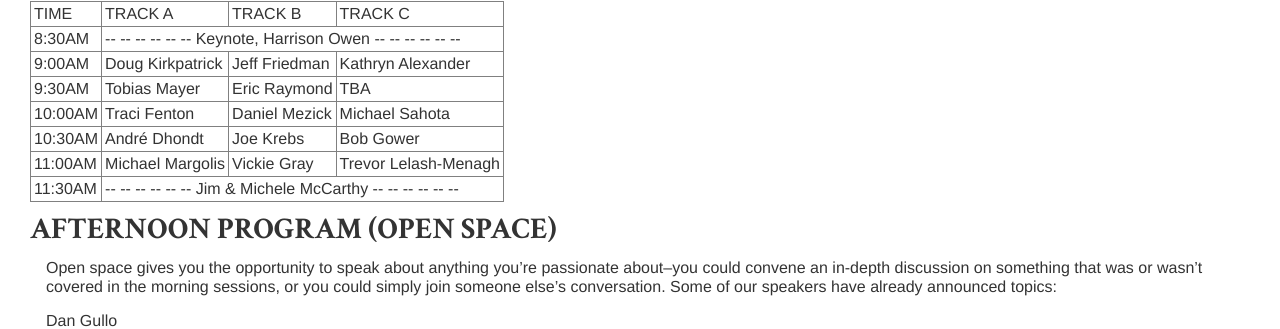
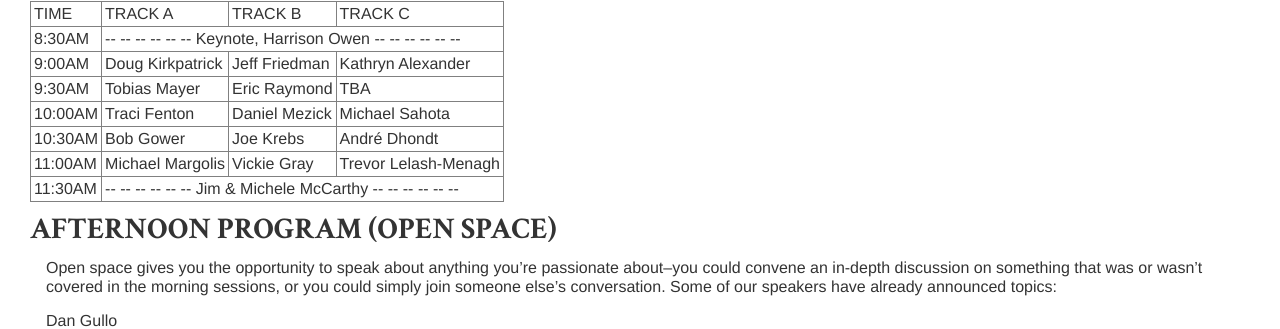
Before and after one commit to TechnicallyPhillyGroups/technicallyphillygroups.github.com, a Jekyll site: the page built from acc_program.md, in a window 1280 px wide. Shown: the part 289-618 px from the top of the page. Built offline with Jekyll 4.4.1, drawn with Linux system fonts in a browser that asks for light colours; nearby versions of some CDN libraries.

```diff
--- a/acc_program.md
+++ b/acc_program.md
@@ -16,7 +16,7 @@ MORNING PROGRAM
 <tr><td>9:00AM</td><td>Doug Kirkpatrick</td><td>Jeff Friedman</td><td>Kathryn Alexander</td></tr>
 <tr><td>9:30AM</td><td>Tobias Mayer</td><td>Eric Raymond</td><td>TBA</td></tr>
 <tr><td>10:00AM</td><td>Traci Fenton</td><td>Daniel Mezick</td><td>Michael Sahota</td></tr>
-<tr><td>10:30AM</td><td>André Dhondt</td><td>Joe Krebs</td><td>Bob Gower</td></tr>
+<tr><td>10:30AM</td><td>Bob Gower</td><td>Joe Krebs</td><td>André Dhondt</td></tr>
 <tr><td>11:00AM</td><td>Michael Margolis</td><td>Vickie Gray</td><td>Trevor Lelash-Menagh</td></tr>
 <tr><td>11:30AM</td><td colspan="3">-- -- -- -- -- -- Jim & Michele McCarthy -- -- -- -- -- --</td></tr>
 </table>
```
